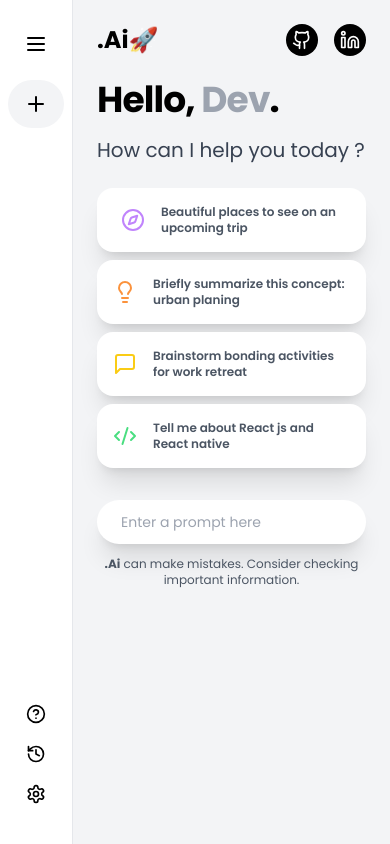
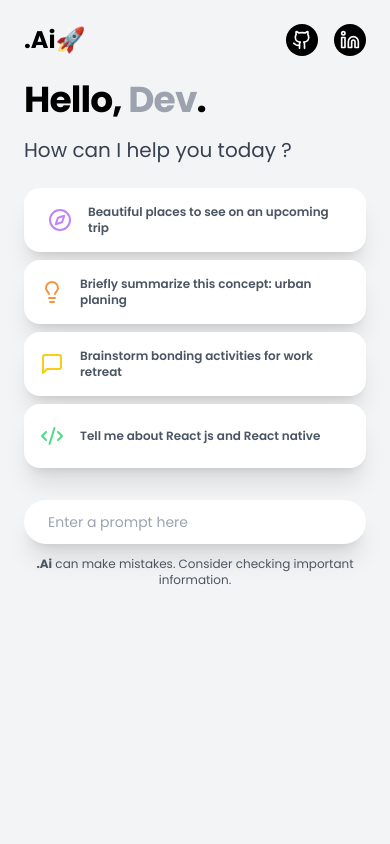
Before and after one commit to mohitmaithanii/.Ai, a React (Vite) app: page / in a window 390 px wide. Built offline with nearby package versions, Linux system fonts and the light colour scheme.

Commit message:
add some responsiveness

```diff
--- a/src/App.jsx
+++ b/src/App.jsx
@@ -5,7 +5,7 @@ import Main from "./components/Main/Main";
 const App = () => {
 	return (
 		<div className="flex">
-			<Sidebar />
+			{/* <Sidebar /> */}
 			<Main/>
 		</div>
 	);
--- a/src/components/Sidebar/Sidebar.jsx
+++ b/src/components/Sidebar/Sidebar.jsx
@@ -19,7 +19,7 @@ export default function Sidebar() {
 	};
 
 	return (
-		<aside className="inline-flex flex-col items-center justify-between min-h-screen px-2 py-8 duration-700 bg-white border-r sm:px-4">
+		<aside className="inline-flex flex-col items-center justify-between min-h-screen px-2 py-8 duration-700 bg-gray-100  border-r sm:px-4">
 			<nav className="flex flex-col flex-1 space-y-6 ">
 				<a
 					className="px-4"
```
